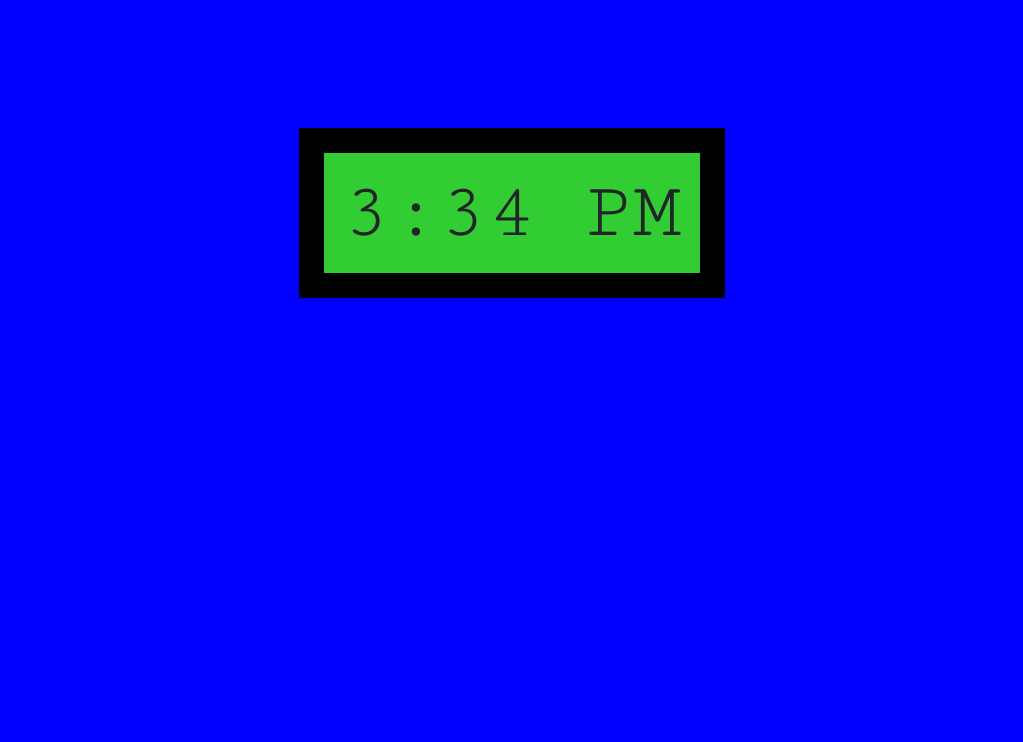
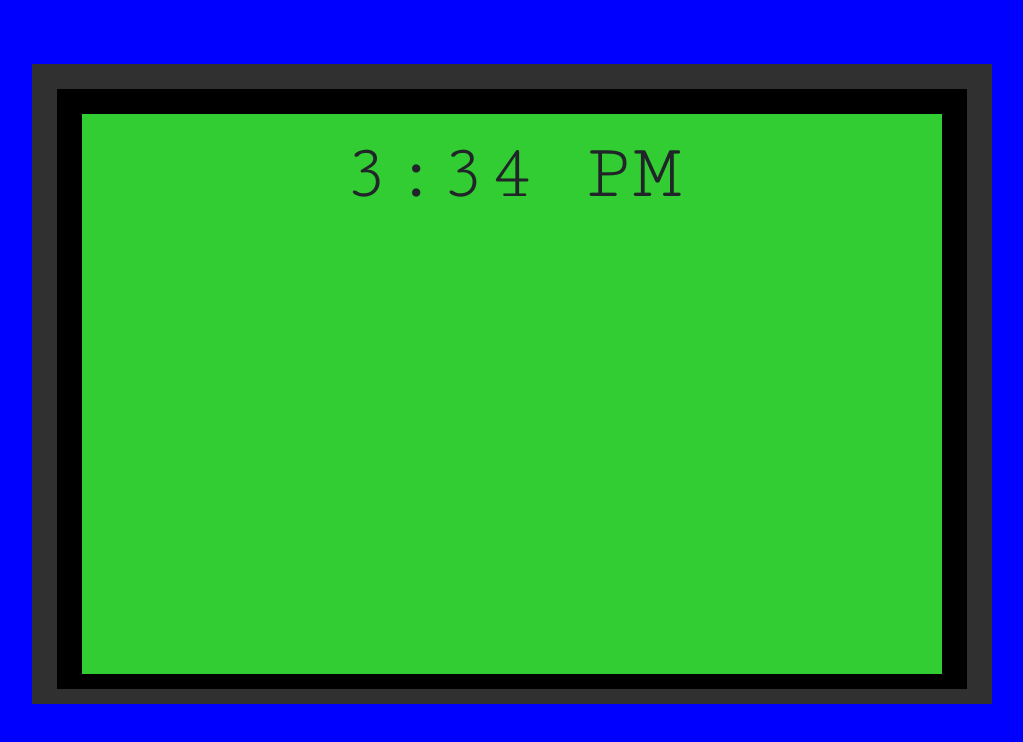
Before and after one commit to jharrison2016/etch, an Angular app: page / in a window 1280 px wide. Shown: the top 742 px of the page, without its empty margins (128-1151 px from the left). Built offline with nearby package versions, Linux system fonts and the light colour scheme.

Commit message:
003 | Added dimensions to clock

```diff
--- a/src/app/home/home.component.css
+++ b/src/app/home/home.component.css
@@ -2,10 +2,7 @@
 
 .face{
     border: 25px solid black;
-    width: 33.33%;
-    height: auto;
-    margin: 10% 33.33%;
-    padding: 0;
+    height: 75vh;
 }
 .clock{
     text-align: center;
@@ -13,4 +10,14 @@
     font-size: 5em;
     background-color: limegreen;
     width: 100%;
+    height: 70vh;
 }
+
+.innerRim{
+    background-color: red;
+    border: 25px solid rgb(48, 48, 48);
+    width: 75%;
+    height: 80vh;
+    margin: 5% 12.5%;
+    padding: 0;
+}
--- a/src/app/home/home.component.html
+++ b/src/app/home/home.component.html
@@ -1,3 +1,5 @@
-<div class="container face">
-    <div class="clock">{{time | date:'shortTime'}}</div>
+<div class="innerRim">
+        <div class="face">
+            <div class="clock">{{time | date:'shortTime'}}</div>
+        </div>
 </div>
```
